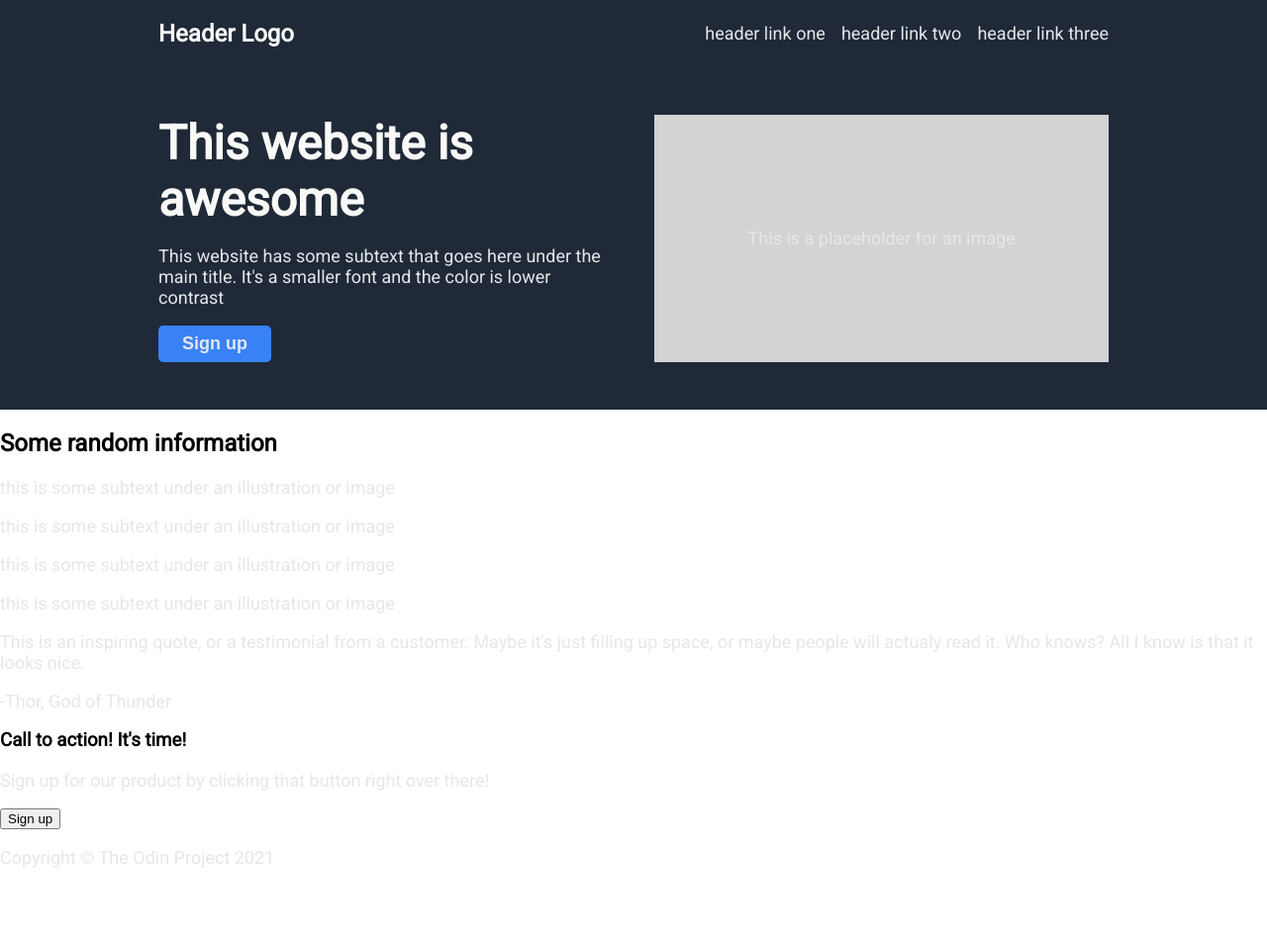
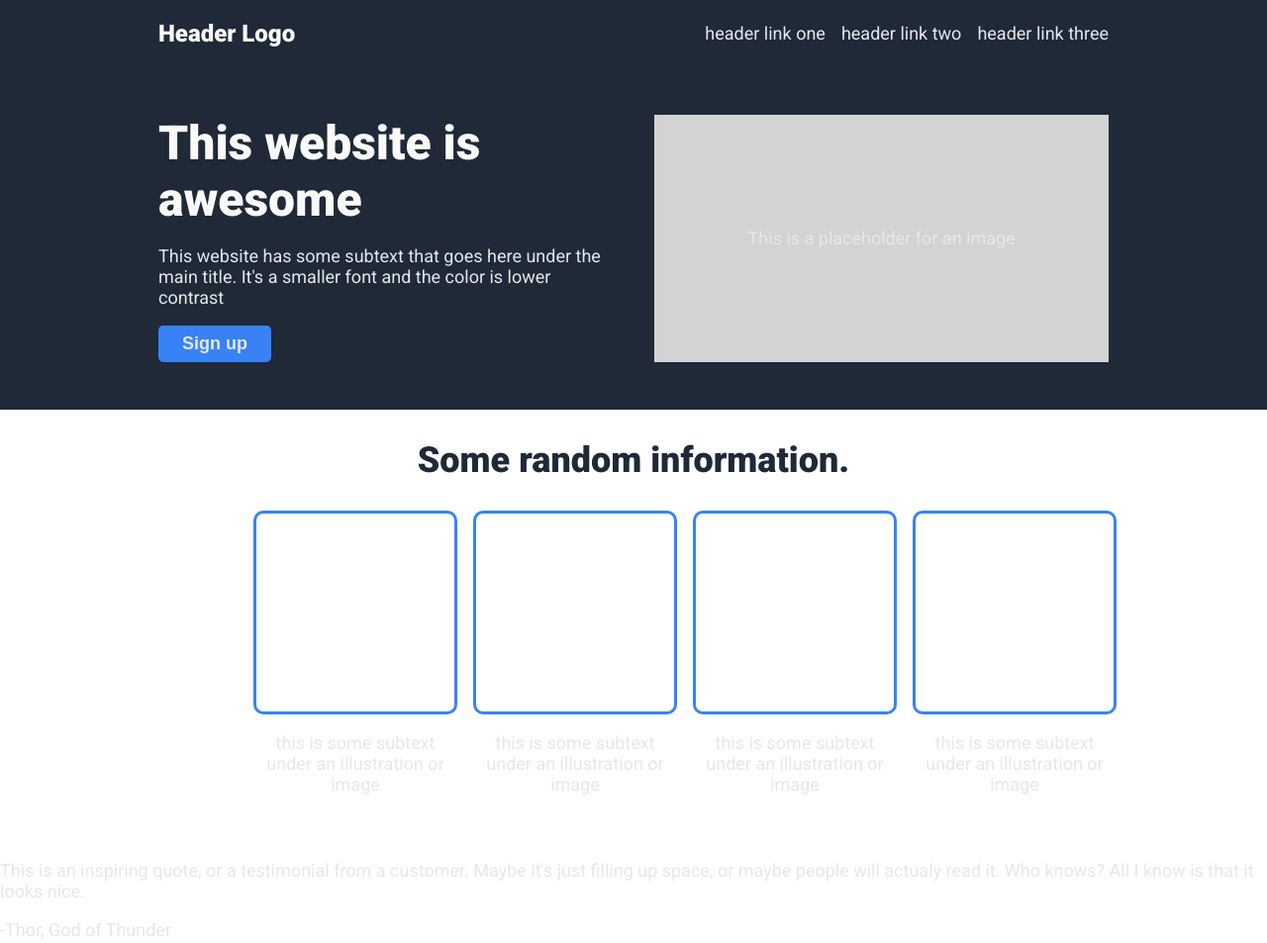
Before and after one commit to danivisser/project1, a plain HTML site: page index.html in a window 1280 px wide. Shown: the top 953 px of the page at 99% size. Before the commit the page ends 895 px from the top, so only its background shows below. Drawn offline with Linux system fonts and the light colour scheme.

Commit message:
Section 1 created and styled

```diff
--- a/index.html
+++ b/index.html
@@ -42,7 +42,8 @@
             </div>
         </section>
         <section class="random">
-            <h2>Some random information</h2>
+            <div class="content2">
+                <h2>Some random information.</h2>
                 <div class="images">
                     <div class="piece">
                         <div class="image"></div>
@@ -61,12 +62,15 @@
                         <p>this is some subtext under an illustration or image</p>
                     </div>
                 </div>
+            </div>
         </section>
         <section class="quote">
+            <div class="quote-content">
                 <p>This is an inspiring quote, or a testimonial from a customer. Maybe it's just filling up space, or maybe people will actualy read it.
                     Who knows? All I know is that it looks nice.
                 </p>
                 <p>-Thor, God of Thunder</p>
+            </div>
         </section>
         <section class="cta">
             <div>
--- a/style.css
+++ b/style.css
@@ -1,7 +1,7 @@
 @charset "utf-8";
 /* CSS Document */
 
-@import url('https://fonts.googleapis.com/css2?family=Roboto&display=swap');
+@import url('https://fonts.googleapis.com/css2?family=Roboto:wght@400;900&display=swap');
 
 :root {
     font-family: 'Roboto', sans-serif;
@@ -85,6 +85,36 @@ h1 {
     padding-block: 0.5rem;
 }
 
-.section2 {
+.content2 {
+    max-width: 60%;
+    margin: auto;
+    margin-block-end: 3rem;
+}
 
+h2 {
+    font-size: 36px;
+    font-weight: 900;
+    color: #1F2937;
+    text-align: center;
 }
+
+.images {
+    display: flex;
+    gap: 1rem;
+}
+.piece {
+    display: flex;
+    flex-direction: column;
+    align-items: center;
+}
+
+.piece p {
+    text-align: center;
+}
+
+.image {
+    border: medium solid #3882F6;
+    border-radius: 10px;
+    width: 200px;
+    aspect-ratio: 1 / 1;
+}
```
Lines whose indentation alone changed are shown as unchanged.
